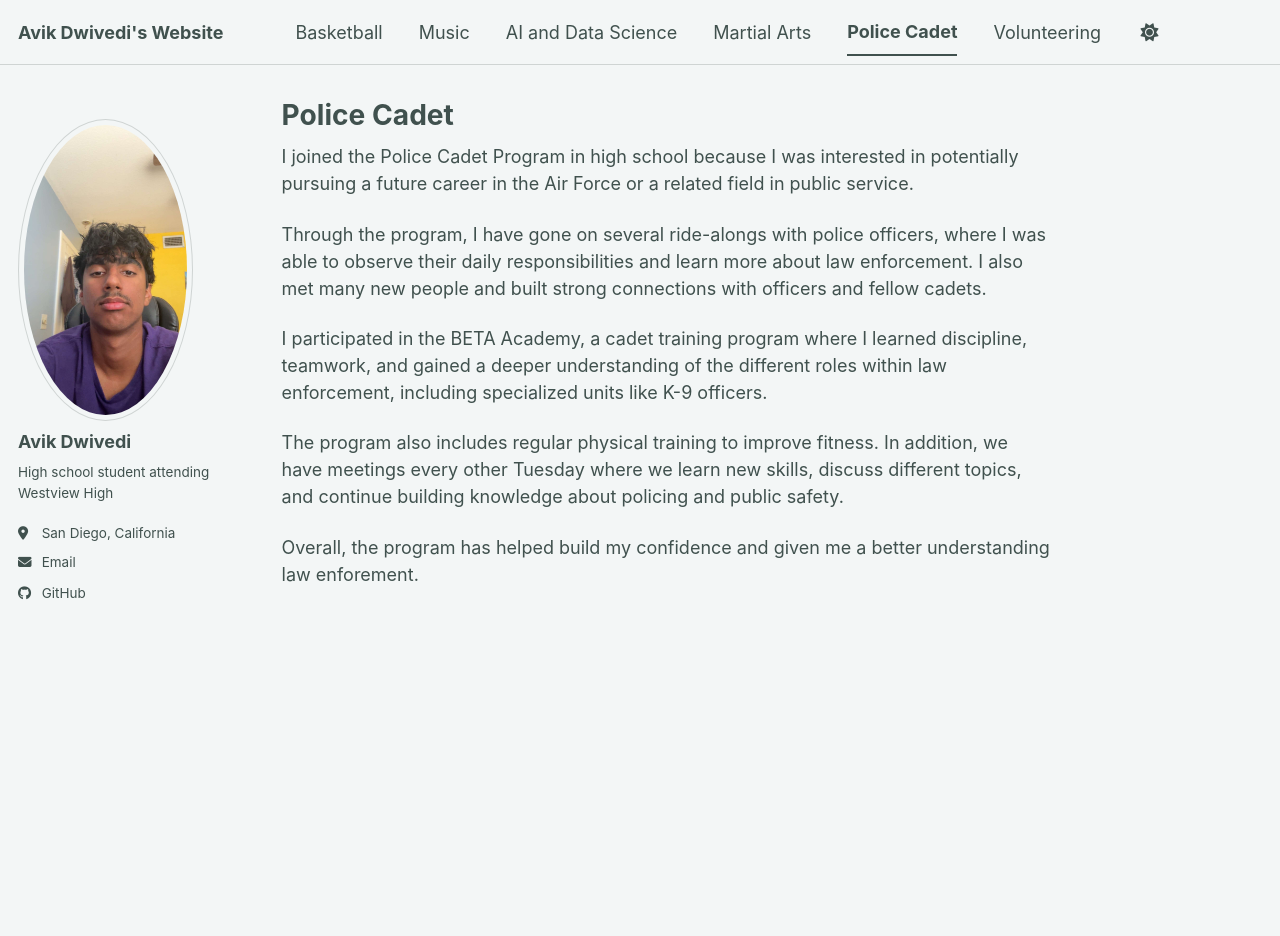
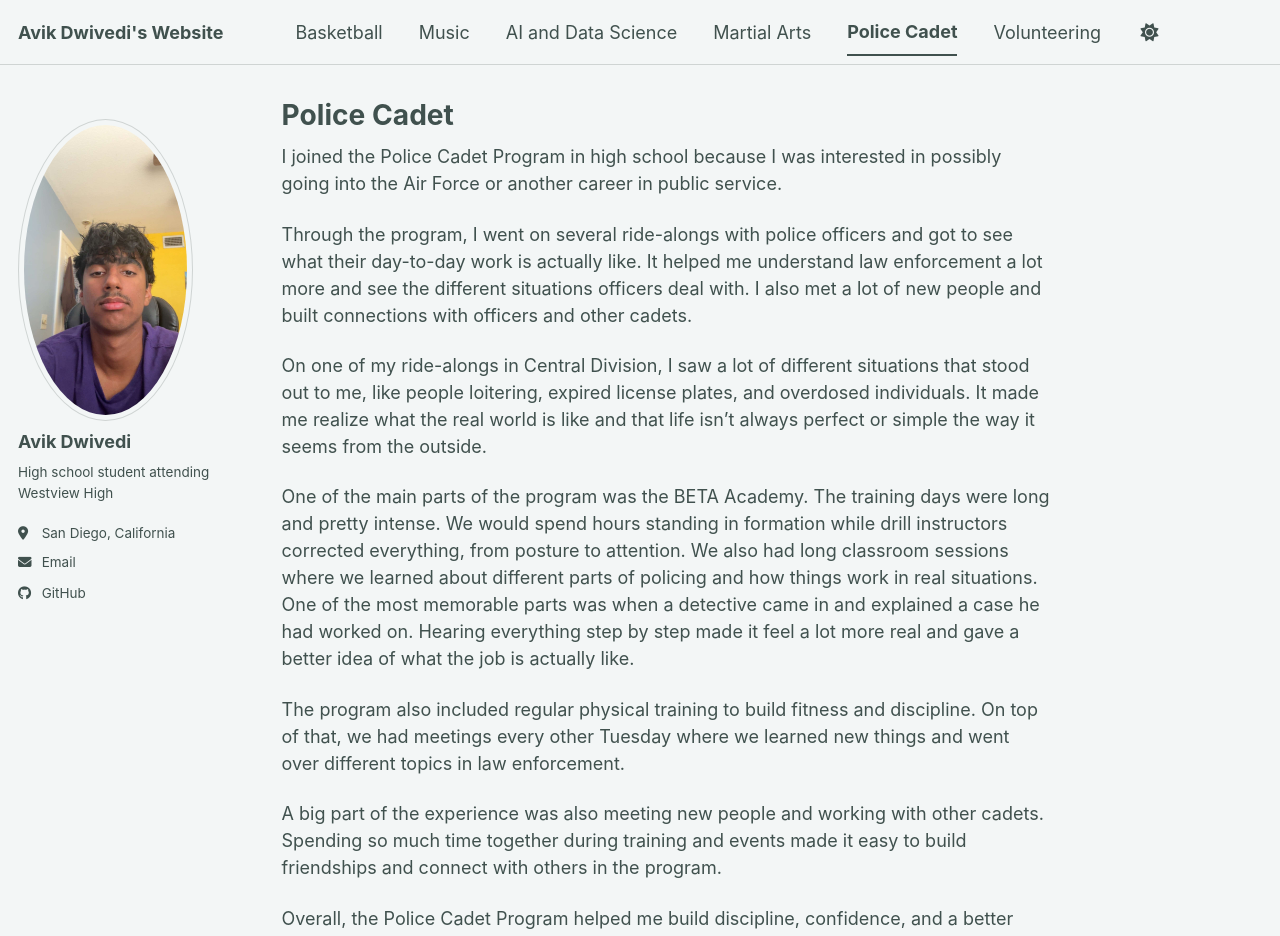
Before and after one commit to vikuser99/simple, a Jekyll site: the page built from _pages/police_cadet.md, in a window 1280 px wide and 1400 px high. Shown: the top 936 px of the window. Built offline with Jekyll 4.4.1, drawn with Linux system fonts in a browser that asks for light colours; a style sheet for code colours, icons or effects is not loaded; some of the changed text lies outside the part shown.

Commit message:
Update police_cadet.md

```diff
--- a/_pages/police_cadet.md
+++ b/_pages/police_cadet.md
@@ -5,12 +5,19 @@ author_profile: true
 redirect_from:
   - /police_cadet.html
 ---
-I joined the Police Cadet Program in high school because I was interested in potentially pursuing a future career in the Air Force or a related field in public service.
 
-Through the program, I have gone on several ride-alongs with police officers, where I was able to observe their daily responsibilities and learn more about law enforcement. I also met many new people and built strong connections with officers and fellow cadets.
+I joined the Police Cadet Program in high school because I was interested in possibly going into the Air Force or another career in public service.
 
-I participated in the BETA Academy, a cadet training program where I learned discipline, teamwork, and gained a deeper understanding of the different roles within law enforcement, including specialized units like K-9 officers.
+Through the program, I went on several ride-alongs with police officers and got to see what their day-to-day work is actually like. It helped me understand law enforcement a lot more and see the different situations officers deal with. I also met a lot of new people and built connections with officers and other cadets.
 
-The program also includes regular physical training to improve fitness. In addition, we have meetings every other Tuesday where we learn new skills, discuss different topics, and continue building knowledge about policing and public safety.
+On one of my ride-alongs in Central Division, I saw a lot of different situations that stood out to me, like people loitering, expired license plates, and overdosed individuals. It made me realize what the real world is like and that life isn’t always perfect or simple the way it seems from the outside.
 
-Overall, the program has helped build my confidence and given me a better understanding law enforement.
+One of the main parts of the program was the BETA Academy. The training days were long and pretty intense. We would spend hours standing in formation while drill instructors corrected everything, from posture to attention. We also had long classroom sessions where we learned about different parts of policing and how things work in real situations. One of the most memorable parts was when a detective came in and explained a case he had worked on. Hearing everything step by step made it feel a lot more real and gave a better idea of what the job is actually like.
+
+The program also included regular physical training to build fitness and discipline. On top of that, we had meetings every other Tuesday where we learned new things and went over different topics in law enforcement.
+
+A big part of the experience was also meeting new people and working with other cadets. Spending so much time together during training and events made it easy to build friendships and connect with others in the program.
+
+Overall, the Police Cadet Program helped me build discipline, confidence, and a better understanding of law enforcement, and gave me a better idea of what working in a structured, service-based environment is like.
+
+{% include youtube.html id="OZOAl6k6SLE" %}
```
